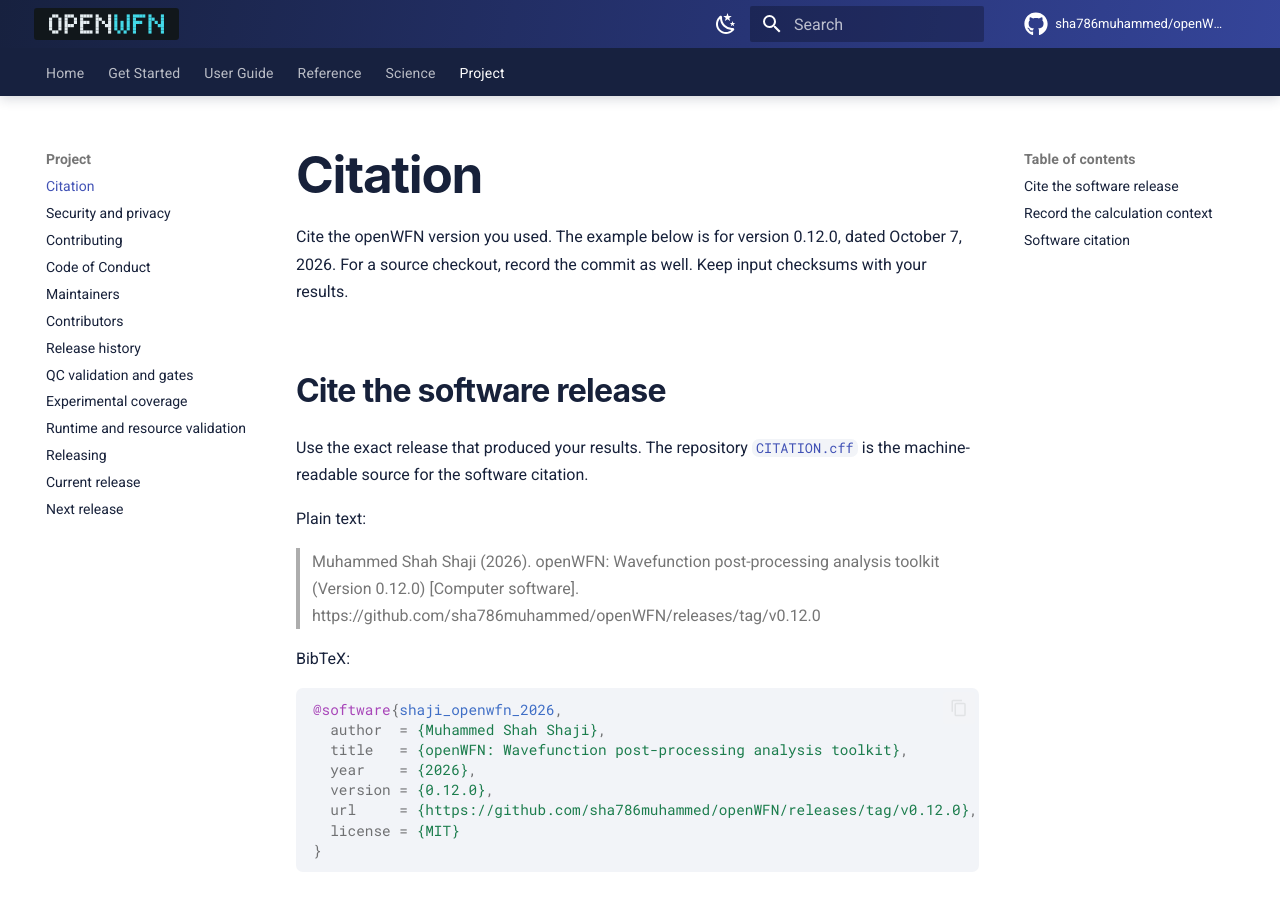
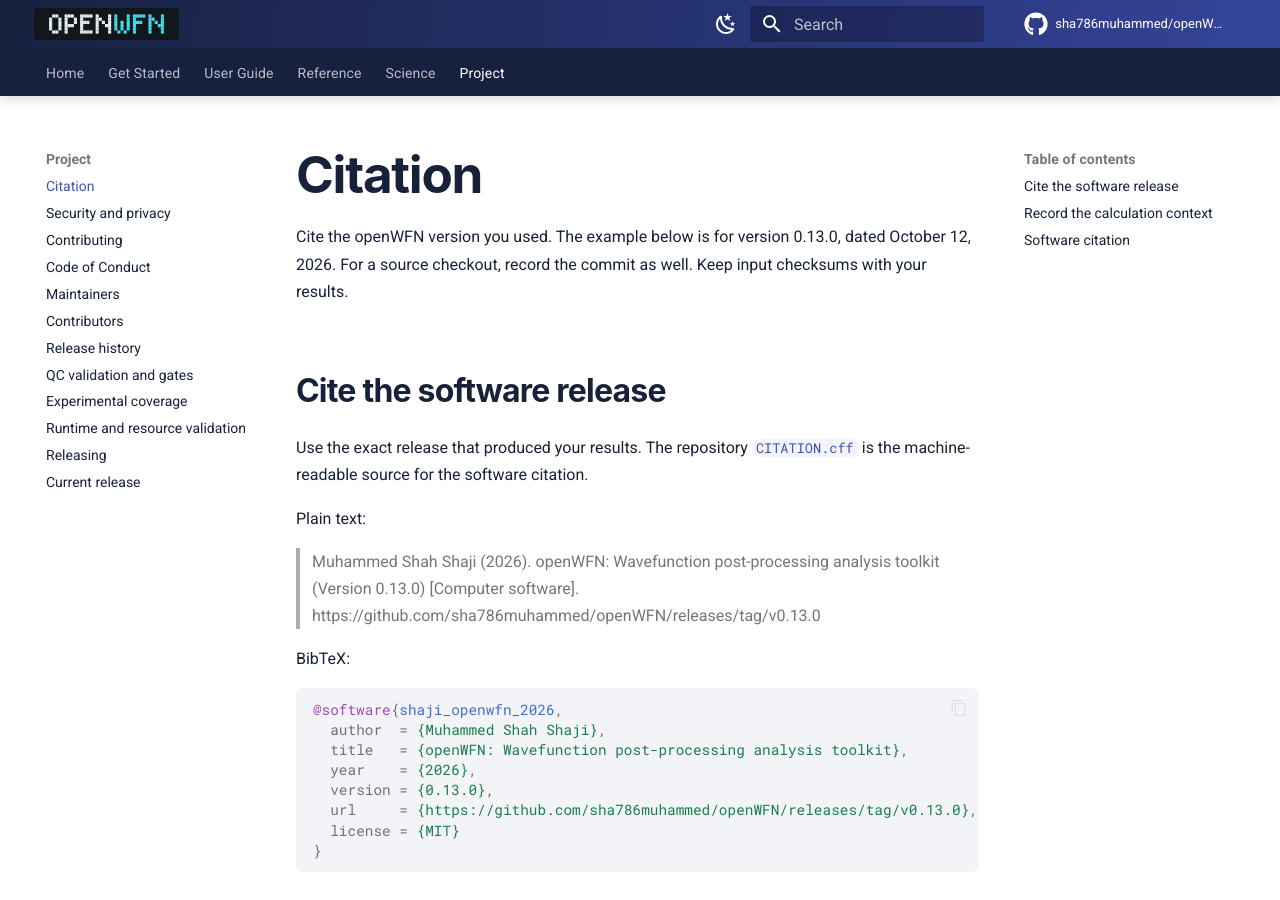
Before and after one commit to sha786muhammed/openWFN, an MkDocs documentation site: the page built from docs/citation.md, in a window 1280 px wide and 900 px high. Built offline with MkDocs 1.6.1 and Material for MkDocs 9.7.7, drawn with Linux system fonts in a browser that asks for light colours; comment, search, counter and statistics services are not loaded.

Commit message:
release:0.13.0
Publish the owner-approved 0.13.0 stabilization release through exact-commit CI, installed-wheel checks and public-PyPI verification.

````diff
--- a/docs/citation.md
+++ b/docs/citation.md
@@ -1,7 +1,7 @@
 # Citation
 
-Cite the openWFN version you used. The example below is for version 0.12.0,
-dated October 7, 2026. For a source checkout, record the commit as well.
+Cite the openWFN version you used. The example below is for version 0.13.0,
+dated October 12, 2026. For a source checkout, record the commit as well.
 Keep input checksums with your results.
 
 ## Cite the software release
@@ -12,7 +12,7 @@
 
 Plain text:
 
-> Muhammed Shah Shaji (2026). openWFN: Wavefunction post-processing analysis toolkit (Version 0.12.0) [Computer software]. https://github.com/sha786muhammed/openWFN/releases/tag/v0.12.0
+> Muhammed Shah Shaji (2026). openWFN: Wavefunction post-processing analysis toolkit (Version 0.13.0) [Computer software]. https://github.com/sha786muhammed/openWFN/releases/tag/v0.13.0
 
 BibTeX:
 
@@ -21,8 +21,8 @@
   author  = {Muhammed Shah Shaji},
   title   = {openWFN: Wavefunction post-processing analysis toolkit},
   year    = {2026},
-  version = {0.12.0},
-  url     = {https://github.com/sha786muhammed/openWFN/releases/tag/v0.12.0},
+  version = {0.13.0},
+  url     = {https://github.com/sha786muhammed/openWFN/releases/tag/v0.13.0},
   license = {MIT}
 }
 ```
--- a/mkdocs.yml
+++ b/mkdocs.yml
@@ -127,5 +127,4 @@
       - Experimental coverage: project/experimental-coverage.md
       - Runtime and resource validation: project/resource-validation.md
       - Releasing: releasing.md
-      - Current release: releases/0.12.0.md
-      - Next release: releases/0.13.0.md
+      - Current release: releases/0.13.0.md
````
Also changed, not shown: CHANGELOG.md (+2 -2 lines), SECURITY.md (+3 -2 lines), docs/installation.md (+1 -1 lines), docs/project/release-history.md (+8 -0 lines), docs/releases/0.13.0.md (+4 -2 lines), 6 other files.
